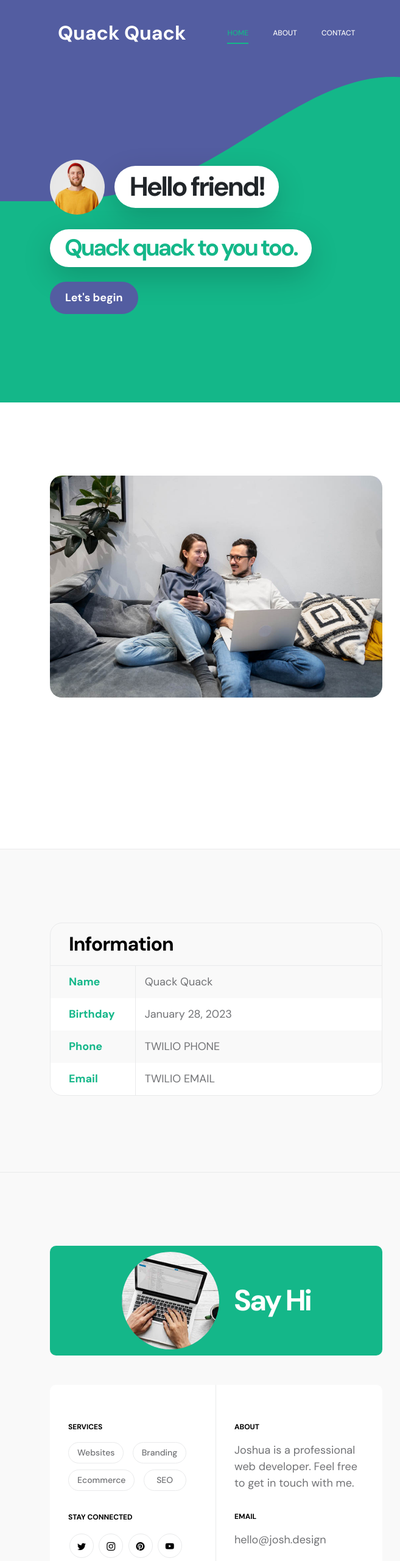
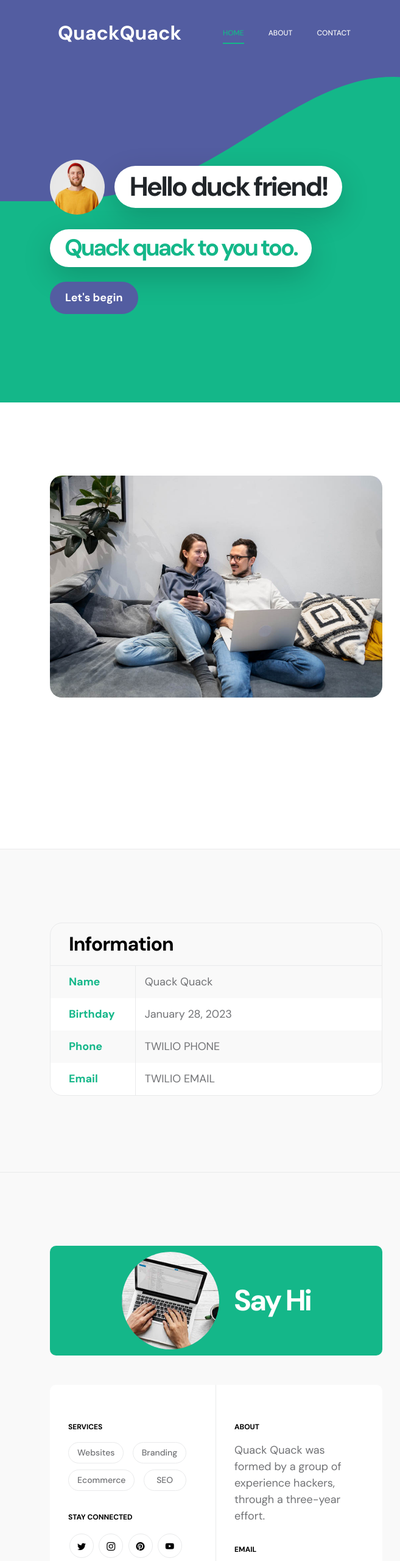
Before and after one commit to BoltStrike77/Quack-Quack, a plain HTML site: page index.html in a window 1280 px wide. Shown: the top 2560 px of the page at 61% size, 0-657 px from the left. Drawn offline with Linux system fonts and the light colour scheme.

Commit message:
Add files via upload

```diff
--- a/index.html
+++ b/index.html
@@ -7,7 +7,7 @@
         <meta name="description" content="">
         <meta name="author" content="TemplateMo">
 
-        <title>Quack Quack</title>
+        <title>QuackQuack.tech</title>
 
         <!-- CSS FILES -->
         <link rel="preconnect" href="https://fonts.googleapis.com">
@@ -40,7 +40,7 @@
                     <span class="navbar-toggler-icon"></span>
                 </button>
 
-                <a href="index.html" class="navbar-brand mx-auto mx-lg-0">Quack Quack</a>
+                <a href="index.html" class="navbar-brand mx-auto mx-lg-0">QuackQuack</a>
 
                 <div class="d-flex align-items-center d-lg-none">
                     <i class="navbar-icon bi-telephone-plus me-3"></i>
@@ -86,7 +86,7 @@
                                 <div class="hero-title-wrap d-flex align-items-center mb-4">
                                     <img src="images/happy-bearded-young-man.jpg" class="avatar-image avatar-image-large img-fluid" alt="">
 
-                                    <h1 class="hero-title ms-3 mb-0">Hello friend!</h1>
+                                    <h1 class="hero-title ms-3 mb-0">Hello duck friend!</h1>
                                 </div>
 
                                 <h2 class="mb-4">Quack quack to you too.</h2>
@@ -254,14 +254,14 @@
                                     <strong class="site-footer-title d-block mb-3">About</strong>
 
                                     <p class="mb-2">
-                                        Joshua is a professional web developer. Feel free to get in touch with me.
+                                        Quack Quack was formed by a group of experience hackers, through a three-year effort.
                               </p>
 
                                     <strong class="site-footer-title d-block mt-4 mb-3">Email</strong>
 
                                     <p>
                                         <a href="mailto:hello@josh.design">
-                                            hello@josh.design
+                                            quack.quack@duckmail.com
                                         </a>
                                     </p>
 
@@ -269,7 +269,7 @@
 
                                     <p class="mb-0">
                                         <a href="tel: 120-240-9600">
-                                            120-240-9600
+                                            1-800-QUACK!
                                         </a>
                                     </p>
                                 </div>
@@ -368,7 +368,7 @@
                     <div class="col-lg-12 col-12">
                         <div class="copyright-text-wrap">
                             <p class="mb-0">
-                                <span class="copyright-text">Copyright © 2023 <a href="#">Quack Quack</a> Company. All rights reserved.</span> <br>
+                                <span class="copyright-text">Copyright © 2023 <a href="#">QuackQuack.</a> All rights reserved.</span> <br>
                                 Design:
                                 <a rel="sponsored" href="https://templatemo.com" target="_blank">TemplateMo</a>
                             </p>
```
